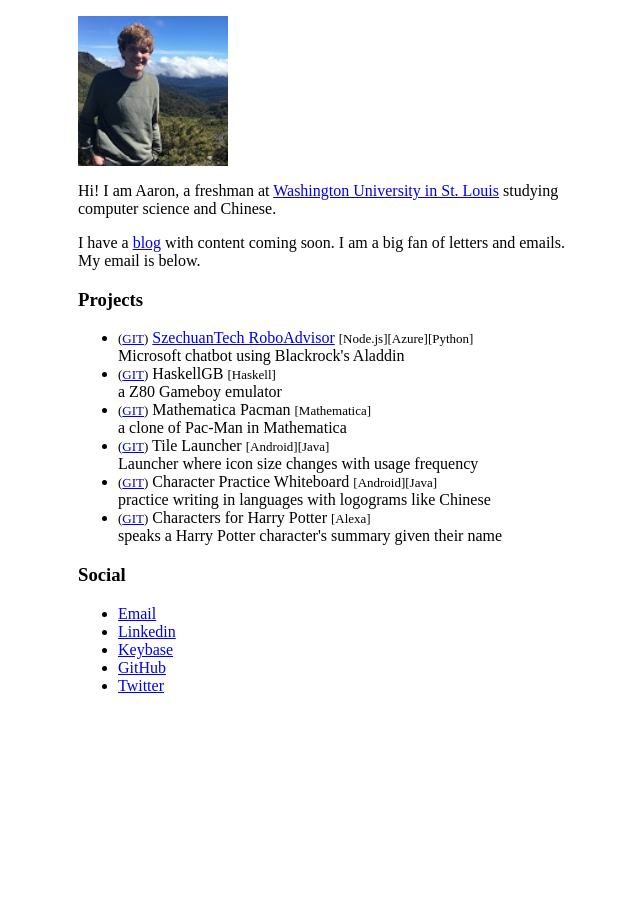
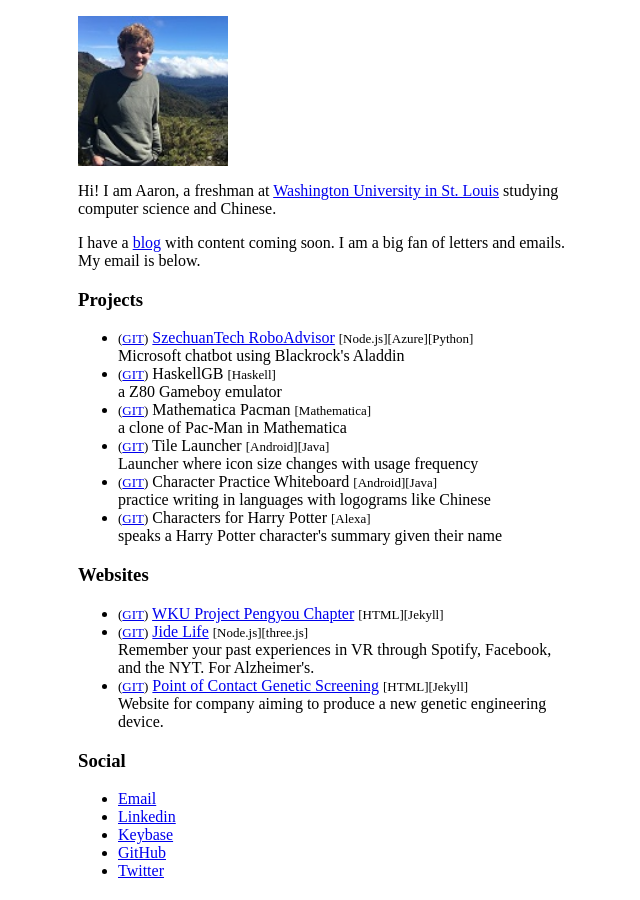
Before and after one commit to atkirtland/atkirtland.github.io, a Jekyll site: the page built from index.html, in a window 1280 px wide. Shown: the whole page, without its empty margins (312-952 px from the left). Built offline with Jekyll 4.4.1, drawn with Linux system fonts in a browser that asks for light colours.

Commit message:
added websites section

```diff
--- a/_config.yml
+++ b/_config.yml
@@ -1,5 +1,5 @@
 encoding: utf-8
-plugins:
+plugins_dir:
   - jekyll-feed
   - jekyll-sitemap
 permalink: /blog/:title
--- a/index.html
+++ b/index.html
@@ -26,11 +26,18 @@
   <h3>Projects</h3>
   <ul>
     {% include project.html link="https://github.com/jamesylgan/szechuantech" title='<a href="https://devpost.com/software/szechuantech">SzechuanTech RoboAdvisor</a>' tags="[Node.js][Azure][Python]" description="Microsoft chatbot using Blackrock's Aladdin" %}
-    {% include project.html link="https://github.com/aarkir/haskell-gb" title="HaskellGB" tags="[Haskell]" description="a Z80 Gameboy emulator" %}
-    {% include project.html link="https://github.com/aarkir/mathematica-pacman" title="Mathematica Pacman" tags="[Mathematica]" description="a clone of Pac-Man in Mathematica" %}
-    {% include project.html link="https://github.com/aarkir/tile-launcher" title="Tile Launcher" tags="[Android][Java]" description="Launcher where icon size changes with usage frequency" %}
-    {% include project.html link="https://github.com/aarkir/handwriting-practice-app" title="Character Practice Whiteboard" tags="[Android][Java]" description="practice writing in languages with logograms like Chinese" %}
-    {% include project.html link="https://github.com/aarkir/harry-potter-alexa-skill" title="Characters for Harry Potter" tags="[Alexa]" description="speaks a Harry Potter character's summary given their name" %}
+    {% include project.html link="https://github.com/atkirtland/haskell-gb" title="HaskellGB" tags="[Haskell]" description="a Z80 Gameboy emulator" %}
+    {% include project.html link="https://github.com/atkirtland/mathematica-pacman" title="Mathematica Pacman" tags="[Mathematica]" description="a clone of Pac-Man in Mathematica" %}
+    {% include project.html link="https://github.com/atkirtland/tile-launcher" title="Tile Launcher" tags="[Android][Java]" description="Launcher where icon size changes with usage frequency" %}
+    {% include project.html link="https://github.com/atkirtland/handwriting-practice-app" title="Character Practice Whiteboard" tags="[Android][Java]" description="practice writing in languages with logograms like Chinese" %}
+    {% include project.html link="https://github.com/atkirtland/harry-potter-alexa-skill" title="Characters for Harry Potter" tags="[Alexa]" description="speaks a Harry Potter character's summary given their name" %}
+  </ul>
+
+  <h3>Websites</h3>
+  <ul>
+    {% include project.html link="https://github.com/atkirtland/wku-ppy" title="<a href='https://aaronkirtland.com/wku-ppy/'>WKU Project Pengyou Chapter</a>" tags="[HTML][Jekyll]" description="" %}
+    {% include project.html link="https://github.com/atkirtland/jide-life" title="<a href='https://aaronkirtland.com/jide-life/'>Jide Life</a>" tags="[Node.js][three.js]" description="Remember your past experiences in VR through Spotify, Facebook, and the NYT. For Alzheimer's." %}
+    {% include project.html link="https://github.com/atkirtland/poc-site" title="<a href='https://aaronkirtland.com/poc-site/'>Point of Contact Genetic Screening</a>" tags="[HTML][Jekyll]" description="Website for company aiming to produce a new genetic engineering device." %}
   </ul>
 
   <h3>Social</h3>
@@ -38,7 +45,7 @@
     {% include social.html link="mailto:aaronk3.14@gmail.com" name="Email" %}
     {% include social.html link="https://www.linkedin.com/in/aaronkirtland/" name="Linkedin" %}
     {% include social.html link="https://keybase.io/aarkir" name="Keybase" %}
-    {% include social.html link="https://github.com/kirtland" name="GitHub" %}
+    {% include social.html link="https://github.com/atkirtland" name="GitHub" %}
     {% include social.html link="https://twitter.com/aaronkirtland" name="Twitter" %}
   </ul>
   <footer>
```
